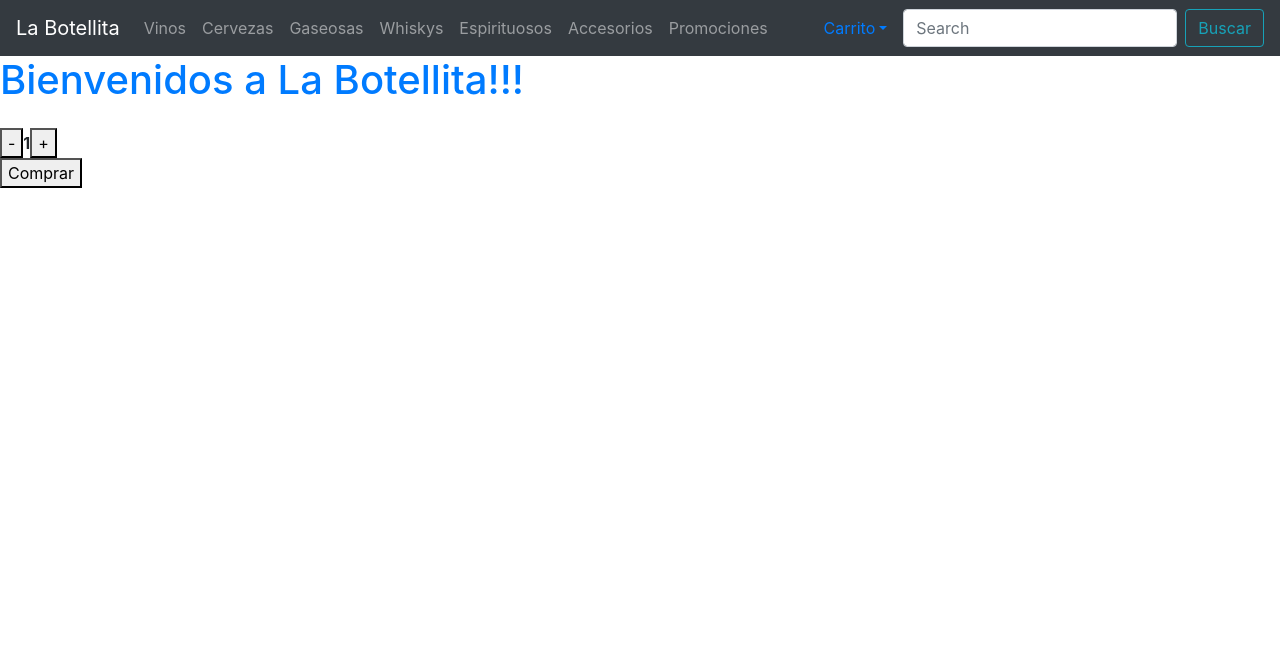
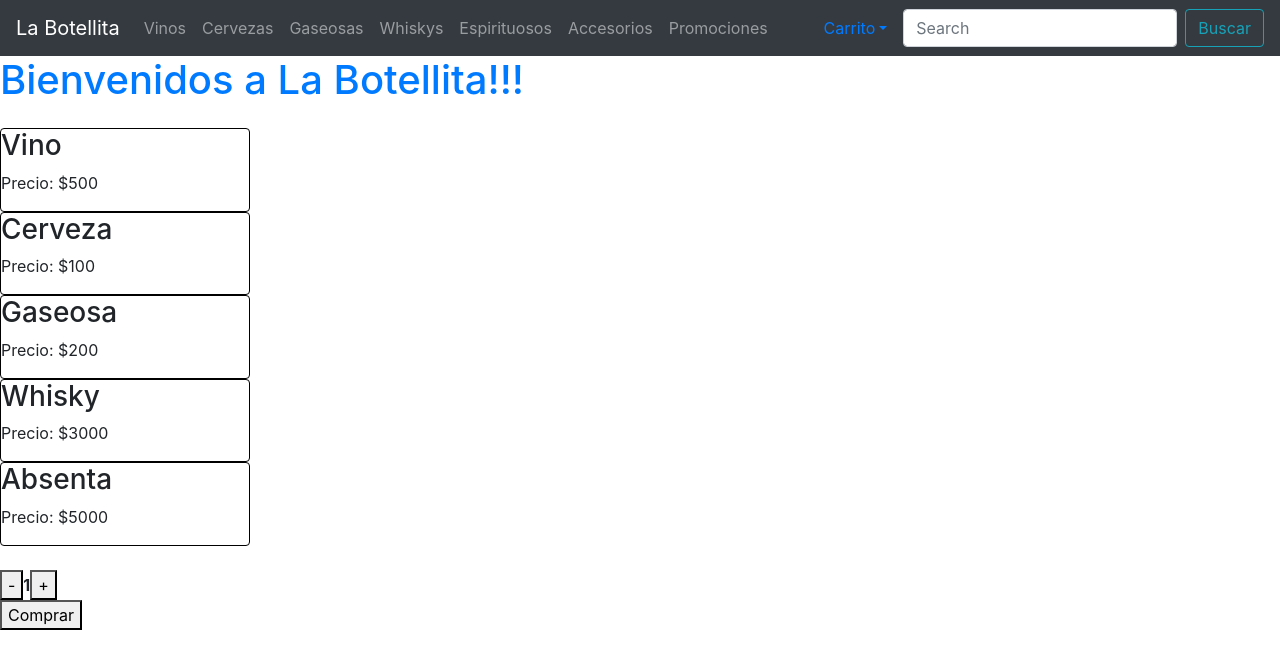
Before and after one commit to renzoromeri/Proyecto_React_JS, a React (Create React App) app: page / in a window 1280 px wide. Shown: the top 668 px of the page. Built offline with nearby package versions, Linux system fonts and the light colour scheme.

Commit message:
subo desafio clase 6

```diff
--- /dev/null
+++ b/src/components/Item/index.jsx
@@ -0,0 +1,12 @@
+import "./style.css";
+
+const Item = ({product}) => {
+    return (
+        <div className="card">
+            <h3>{product.name}</h3>
+            <p>Precio: ${product.price}</p>
+        </div>
+    )
+}
+
+export default Item;
--- /dev/null
+++ b/src/components/Item/style.css
@@ -0,0 +1,6 @@
+
+.card{
+    border: 1px solid black;
+    border-radius: 0.25rem;
+    width: 250px;
+}
--- /dev/null
+++ b/src/components/ItemList/index.jsx
@@ -0,0 +1,13 @@
+import Item from "../Item";
+
+const ItemList = ({products}) => {
+    return (
+        <div>
+            {products.map((product) => {
+                return <Item key={product.id} product={product} />;
+            })}
+        </div>
+    );
+};
+
+export default ItemList;
--- a/src/containers/ItemListContainer.jsx
+++ b/src/containers/ItemListContainer.jsx
@@ -1,7 +1,11 @@
+import * as React from "react";
 import { useState } from "react";
-import { ItemCount } from "../components/ItemCount";
+import { ItemCount } from "../components/itemCount";
+import ItemList from "../components/ItemList";
+import productList from "../mocks/productsList";
 
 const ItemListContainer = ({ text }) => {
+  // contador - desafio clase 5
   const [contador, setContador] = useState(1);
 
   const onAdd = () => {
@@ -14,12 +18,25 @@ const ItemListContainer = ({ text }) => {
   };
 
   const onRest = () => {
-      if(contador > 1){
-        setContador(contador - 1);
-      }
+    if (contador > 1) {
+      setContador(contador - 1);
+    }
   };
 
+  // desafio clase 6
 
+  const [products, setProducts] = useState([]);
+
+  React.useEffect(() => {
+    const myPromise = new Promise((resolve, reject) => {
+      setTimeout(() => resolve(productList), 2000);
+    });
+
+    myPromise.then(
+      (result) => setProducts(result)
+      // ()=>{}
+    );
+  }, []);
 
   return (
     <>
@@ -29,9 +46,22 @@ const ItemListContainer = ({ text }) => {
           {text}
         </a>
       </div>
-      <br/>
+
+      <br />
+
       <div>
-        <ItemCount stock={12} contador={contador} onAdd={onAdd} onRest={onRest}></ItemCount>
+        <ItemList products={products}/>
+      </div>
+
+      <br />
+
+      <div>
+        <ItemCount
+          stock={12}
+          contador={contador}
+          onAdd={onAdd}
+          onRest={onRest}
+        ></ItemCount>
       </div>
     </>
   );
--- /dev/null
+++ b/src/mocks/productsList.jsx
@@ -0,0 +1,9 @@
+const productList = [
+    { id: 1, name: "Vino", price: 500, stock: 100 },
+    { id: 2, name: "Cerveza", price: 100, stock: 100 },
+    { id: 3, name: "Gaseosa", price: 200, stock: 100 },
+    { id: 4, name: "Whisky", price: 3000, stock: 100 },
+    { id: 5, name: "Absenta", price: 5000, stock: 100 },
+];
+
+export default productList;
```
Also changed, not shown: 1 other file (tests, documents, lock files or other folders).
